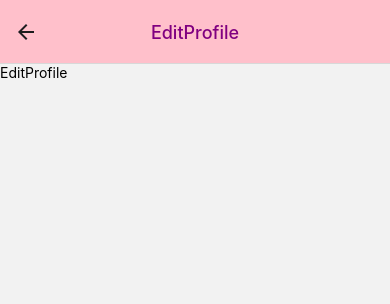
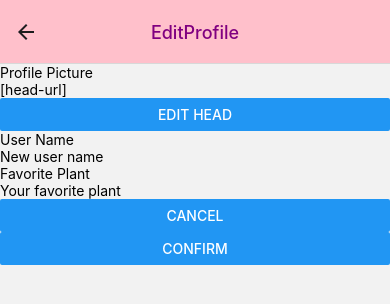
Before and after one commit to Boriswaikin/plant-diary, a React Native app: screen /EditProfile in a window 390 px wide. Shown: the top 304 px of the page. Built offline with nearby package versions, Linux system fonts and the light colour scheme.

Commit message:
update create editprofile and profile screen

```diff
--- a/Screens/Create.js
+++ b/Screens/Create.js
@@ -3,20 +3,39 @@ import React, { useEffect, useState } from 'react'
 
 export default function Create({ navigation, route }) {
   const [photos, setPhotos] = useState(['url1','url2']);
-  const [species, setSpecies] = useState();
-  const [location, setLocation] = useState();
-  const [story, setStory] = useState();
+  const [species, setSpecies] = useState("");
+  const [location, setLocation] = useState("");
+  const [story, setStory] = useState("");
   const [edit, setEdit] = useState(false);
 
   useEffect(()=>{
-    if (route.params  && route.params.editItem) {
+    if (route.params  && route.params.diaryId) {
       setEdit(true);
-      setPhotos(route.params.editItem.photos);
-      setLocations(route.params.editItem.location);
-      setStory(route.params.editItem.story);
-      setSpecies(route.params.editItem.species);
+      const currentDiary = getDiary(route.params.diaryId);
+      setPhotos(currentDiary.photos);
+      setLocations(currentDiary.location);
+      setStory(currentDiary.story);
+      setSpecies(currentDiary.species);
     }
   },[])
+
+  function pressCreateDiary() {
+    // createDiary(photos, species, location, story);
+    console.log("A diary created");
+    navigation.goBack();
+  }
+
+  function pressUpdateDiary() {
+    // updateDiary(route.params.diaryId, photos, species, location, story);
+    console.log("A diary updated");
+    navigation.goBack();
+  }
+
+  function pressDeleteDiary() {
+    // deleteDiary(route.params.diaryId);
+    console.log("A diary deleted");
+    navigation.goBack();
+  }
 
   return (
     <View>
@@ -40,12 +59,12 @@ export default function Create({ navigation, route }) {
       </View>
       <View>
         {edit ?
-          <Button title='Delete' onPress={()=>deleteDiary(editItem.id)} />
+          <Button title='Delete' onPress={()=>pressDeleteDiary(editItem.id)} />
           : <Button title='Cancel' onPress={()=>navigation.goBack()} />
         }
         {edit ?
-          <Button title='Confirm' onPress={()=>updateDiary(editItem.id, photos, species, location, story)} />
-          : <Button title='Create' onPress={()=>createDiary(photos, species, location, story)} />
+          <Button title='Confirm' onPress={()=>pressUpdateDiary()} />
+          : <Button title='Create' onPress={()=>pressCreateDiary()} />
         }
 
 
--- a/Screens/EditProfile.js
+++ b/Screens/EditProfile.js
@@ -1,10 +1,36 @@
-import { View, Text } from 'react-native'
-import React from 'react'
+import { View, Text, Button, TextInput } from 'react-native'
+import React, { useState } from 'react'
 
-export default function EditProfile() {
+export default function EditProfile({ navigation }) {
+  const [newname, setNewname] = useState("");
+  const [favplant, setFavplant] = useState("");
+
+  function pressEditProfile() {
+    console.log("profile updated");
+    navigation.goBack();
+  }
+
   return (
     <View>
-      <Text>EditProfile</Text>
+      <Text>Profile Picture</Text>
+      <Text>[head-url]</Text>
+      <Button title='Edit Head'></Button>
+      <Text>User Name</Text>
+      <TextInput
+      placeholder='New user name'
+      value={newname}
+      onChangeText={(text)=>setNewname(text)}
+       />
+      <Text>Favorite Plant</Text>
+      <TextInput
+      placeholder='Your favorite plant'
+      value={favplant}
+      onChangeText={(text)=>setFavplant(text)}
+       />
+      <View>
+        <Button title='Cancel' onPress={()=>navigation.goBack()} />
+        <Button title='Confirm' onPress={()=>pressEditProfile()} />
+      </View>
     </View>
   )
 }
--- a/Screens/Profile.js
+++ b/Screens/Profile.js
@@ -2,19 +2,43 @@ import { View, Text, FlatList, Button } from 'react-native'
 import React, { useEffect, useState } from 'react'
 
 export default function Profile({ navigation, route }) {
-  const [profile, setProfile] = useState({id:'uds29df',head:'head-url',name:'david',postCount:10,followers:34,followings:45,achievements:['achievement-1','achievement-2'],diaries:['342','234','809']});
-  const [diaries, setDiaries] = useState();
+  const [profile, setProfile] = useState({});
+  const [diaries, setDiaries] = useState([]);
   const [self, setSelf] = useState(true);
+  const [following, setFollowing] = useState(false);
+
   useEffect(()=>{
-    if (route.params && route.params.userProfile) setProfile(route.params.userProfile);
-    // else setProfile();
-    // console.log(profile);
-    // const curDiaries = getDiaries(id);
+    if (route.params && route.params.userProfileId) {
+      let currentProfile = getProfile(route.params.userProfileId);
+      setProfile(currentProfile);
+      setSelf(false);
+      // let relation = checkRelation(selfId, thirdId);
+      // setFollowing(relation);
+    } else {
+      // let currentProfile = getProfile(selfId);
+      // setProfile(currentProfile);
+      const temp = {id:'uds29df',head:'head-url',name:'david',postCount:10,followers:34,followings:45,achievements:['achievement-1','achievement-2'],diaries:['342','234','809']};
+      setProfile(temp);
+    }
+
     // const diaryList = profile.diaries.map((x) => ({diaryId:x,diaryPic:getDiary(x)[0]}));
     const diaryList = [{diaryId:123, diaryPic:'pic-url1'}, {diaryId:234, diaryPic:'pic-url2'}]
     setDiaries(diaryList);
 
   },[])
+
+  function pressFollow() {
+    // followUser(selfId,thirdId);
+    setFollowing(true);
+    console.log('Follow user');
+  }
+
+  function pressUnfollow() {
+    // unfollowUser(selfId,thirdId);
+    setFollowing(false);
+    console.log('Unfollow user');
+  }
+
   return (
     <View>
       <View>
@@ -24,6 +48,8 @@ export default function Profile({ navigation, route }) {
         <Text>Post number: {profile.postCount}</Text>
         <Text>Followers: {profile.followers}</Text>
         <Text>Followings: {profile.followings}</Text>
+        {!self && following && <Button title="Following" onPress={()=>pressUnfollow()} />}
+        {!self && !following && <Button title="Follow" onPress={()=>pressFollow()} />}
         <Text>Achievement</Text>
         <FlatList
         data={profile.achievements}
```
